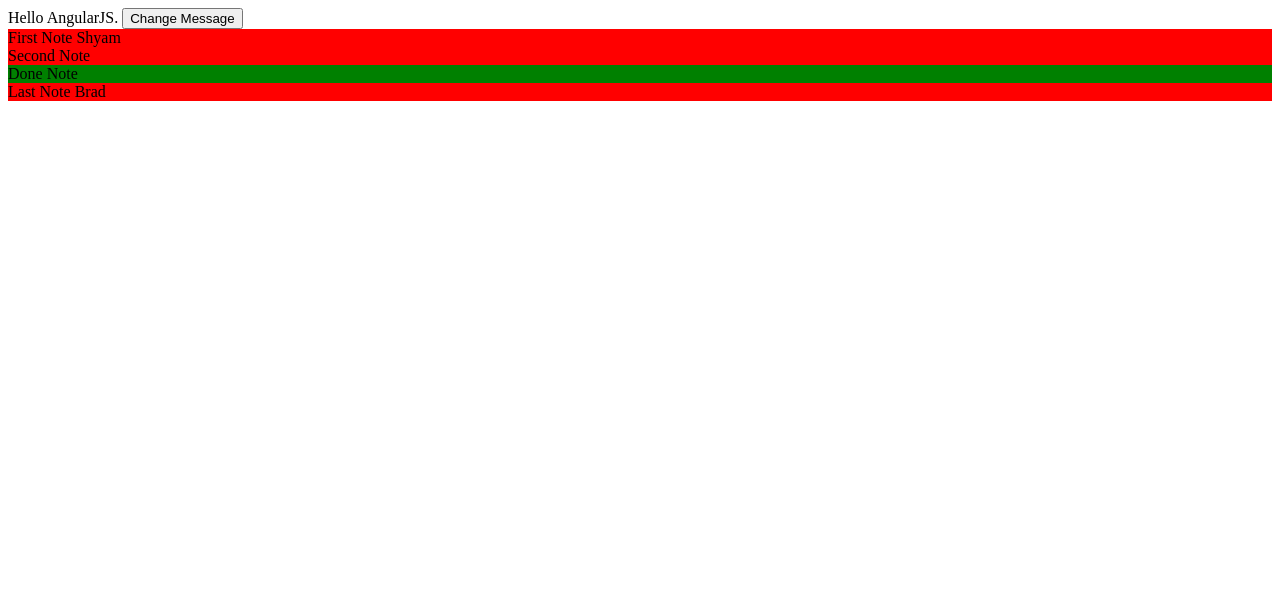
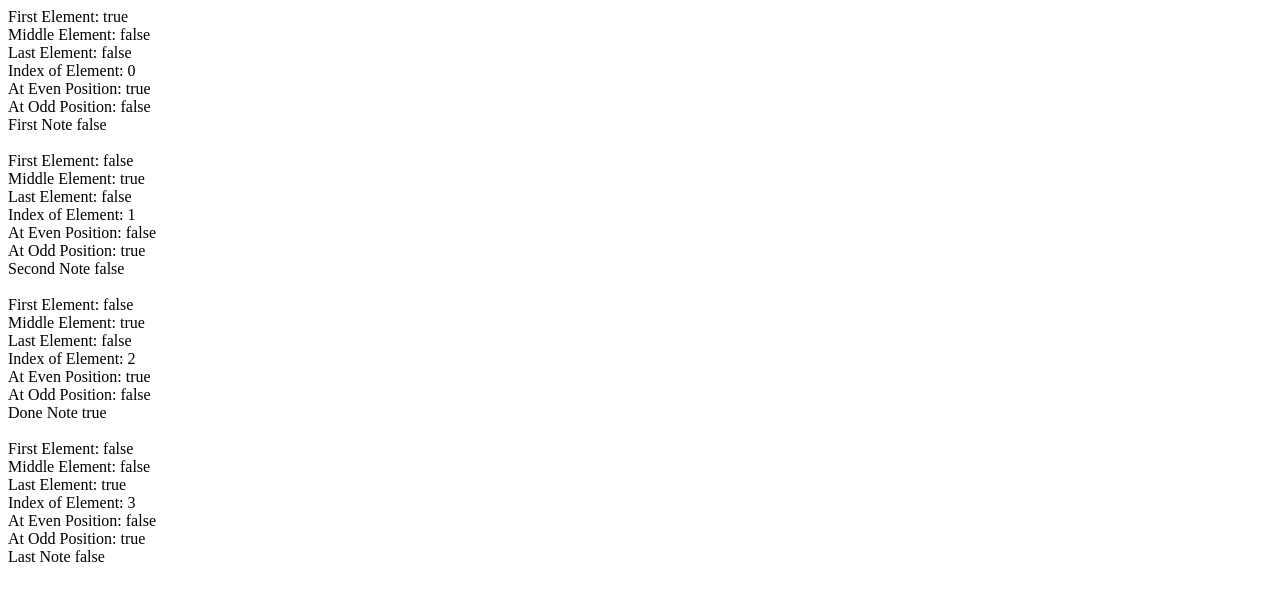
Before and after one commit to Domitalk/udemy-angularjs, a plain HTML site: page index.htm in a window 1280 px wide. Drawn offline with nearby package versions, Linux system fonts and the light colour scheme.

Commit message:
using dollar notations to pull variables out of controller

```diff
--- a/index.htm
+++ b/index.htm
@@ -2,30 +2,19 @@
 <html ng-app="notesApp">
     <head>
         <title>Notes App</title>
-        <style>
-            .done {
-                background-color: green;
-            }
-            .pending {
-                background-color: red;
-            }
-        </style>
     </head>
 
     <body ng-controller="MainCtrl as ctrl">
-        {{ctrl.message}} AngularJS.
-        <button ng-click="ctrl.changeMessage()">Change Message</button>
-
-        <div
-            ng-repeat="note in ctrl.notes"
-            ng-class="ctrl.getNoteClass(note.done)"
-        >
+        <div ng-repeat="note in ctrl.notes">
+            <div>First Element: {{$first}}</div>
+            <div>Middle Element: {{$middle}}</div>
+            <div>Last Element: {{$last}}</div>
+            <div>Index of Element: {{$index}}</div>
+            <div>At Even Position: {{$even}}</div>
+            <div>At Odd Position: {{$odd}}</div>
             <span class="label">{{note.label}}</span>
-            <span
-                class="assignee"
-                ng-show="note.assignee"
-                ng-bind="note.assignee"
-            ></span>
+            <span class="status" ng-bind="note.done"></span>
+            <br/><br/>
         </div>
 
         <script src="https://ajax.googleapis.com/ajax/libs/angularjs/1.8.2/angular.js"></script>
@@ -38,22 +27,22 @@
                     // this.goodbyeMsg = 'Goodbye'
                     let self = this;
                     // console.log(this)
-                    self.message = 'Hello';
-                    self.changeMessage = () => {
-                        self.message = self.message == 'Hello' ? "Goodbye" : "Hello"
-                    }
+                    // self.message = 'Hello';
+                    // self.changeMessage = () => {
+                    //     self.message = self.message == 'Hello' ? "Goodbye" : "Hello"
+                    // }
                     self.notes = [
                         {id: 1, label: 'First Note', done: false, assignee: 'Shyam'},
                         {id: 2, label: 'Second Note', done: false},
                         {id: 3, label: 'Done Note', done: true},
                         {id: 4, label: 'Last Note', done: false, assignee: 'Brad'}
                     ]
-                    self.getNoteClass = function(status) {
-                        return {
-                            done: status,
-                            pending: !status
-                        }
-                    }
+                    // self.getNoteClass = function(status) {
+                    //     return {
+                    //         done: status,
+                    //         pending: !status
+                    //     }
+                    // }
                 }])
         </script>
     </body>
```
